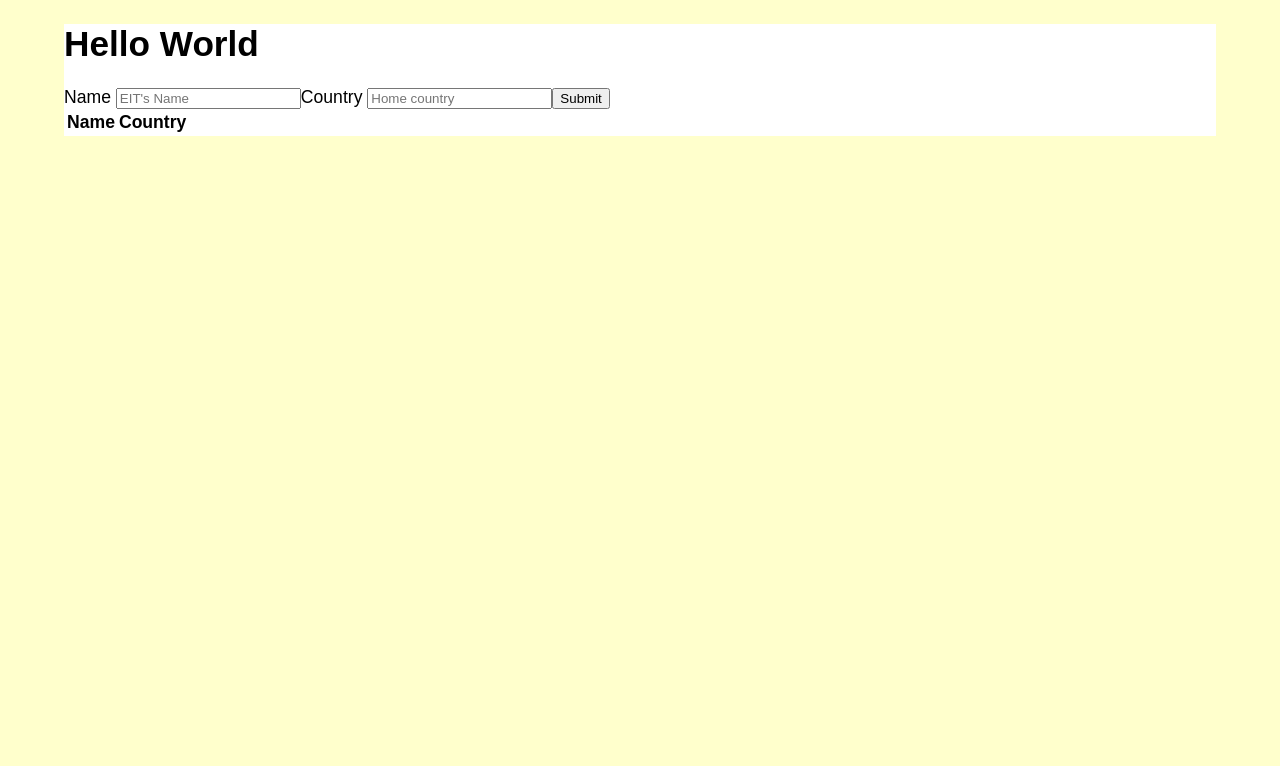
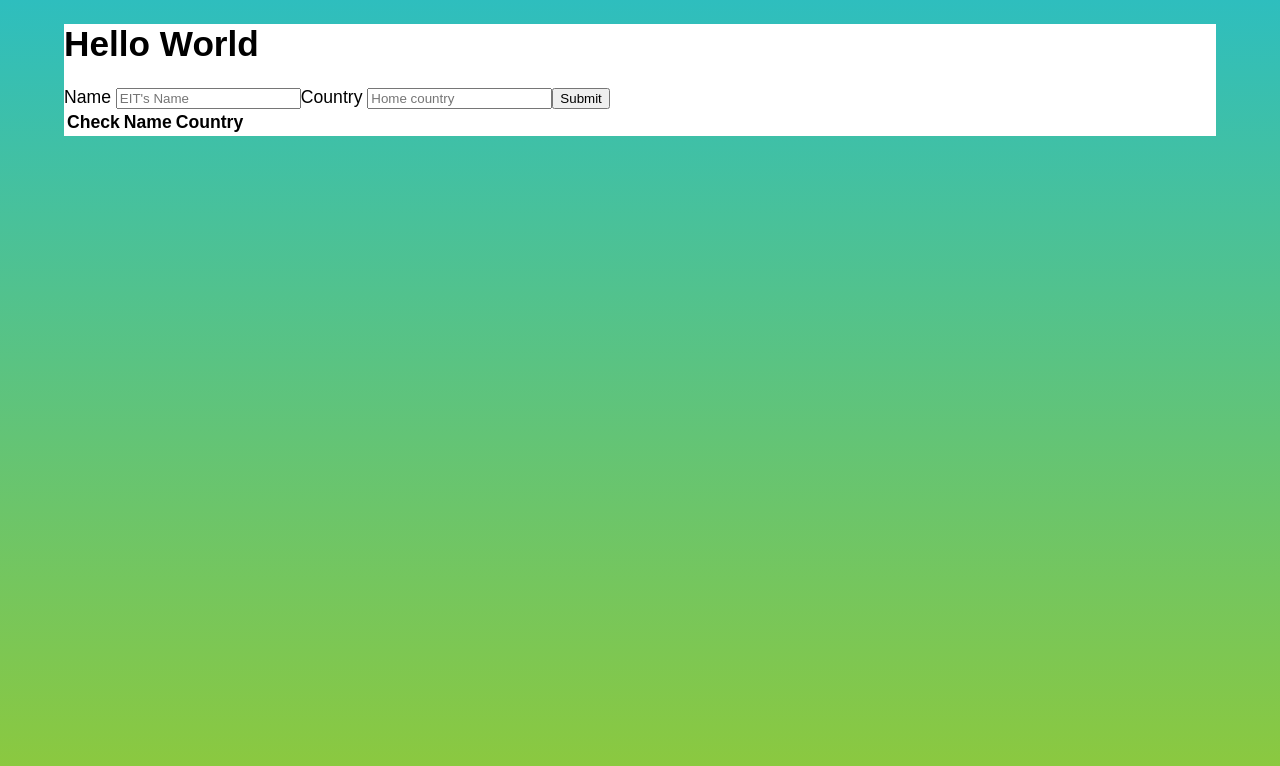
Before and after one commit to lawrence-chege/eit-app, a React (Create React App) app in the folder app/: page / in a window 1280 px wide. Shown: the top 766 px of the page. Built offline with nearby package versions, Linux system fonts and the light colour scheme.

Commit message:
add check head

```diff
--- a/app/src/App.css
+++ b/app/src/App.css
@@ -24,7 +24,7 @@ body {
   padding: 10px;
   font-family: sans-serif;
   background-color: #ffffcc;
-  background-image: trnear-gradient(to bottom, #2ebebe, #8FC93A 100%);
+  background-image: linear-gradient(to bottom, #2ebebe, #8FC93A 100%);
   background-attachment: fixed;
   position: absolute;
 
--- a/app/src/Table.js
+++ b/app/src/Table.js
@@ -4,6 +4,7 @@ const TableHeader = () =>{
     return (
         <thead>
             <tr>
+                <th>Check</th>
                 <th>Name</th>
                 <th>Country</th>
             </tr>
```
